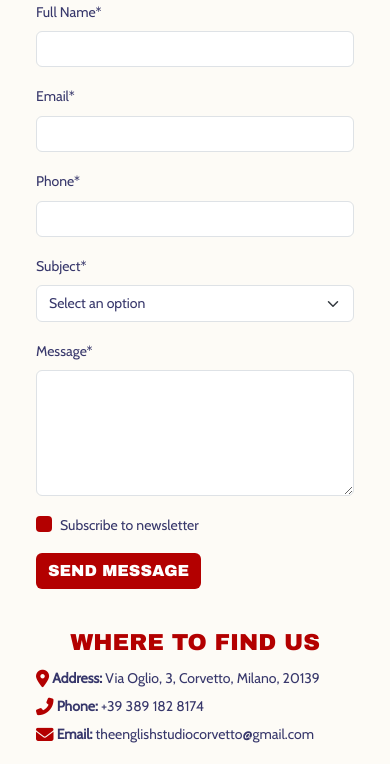
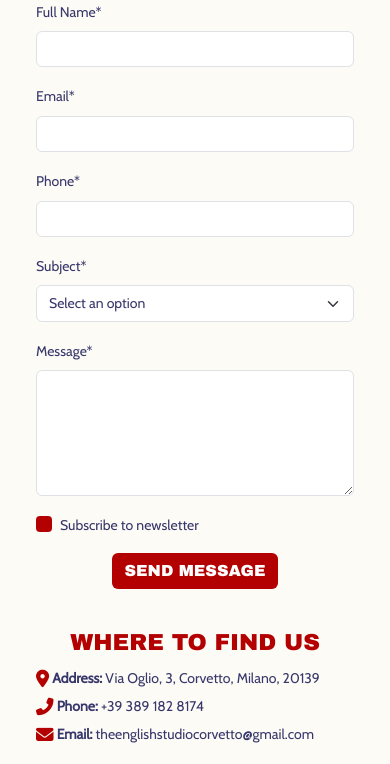
Before and after one commit to kimjev-webdev/theenglishstudiocorvetto, a Django app: page /en/contact/ in a window 390 px wide. Shown: the part 209-973 px from the top of the page. Run offline with Django 5.2, Linux system fonts and the light colour scheme; some libraries are stand-ins or nearby versions.

Commit message:
minor button layout adjustment on contact.html

```diff
--- a/main/static/css/styles.css
+++ b/main/static/css/styles.css
@@ -269,6 +269,12 @@ img.footerpic {
     border-radius: 1rem;
   }
 
+  .center-on-mobile {
+    display: block;
+    margin-left: auto;
+    margin-right: auto;
+  }
+
  .smallerheader {
     font-size: 16px !important;
     line-height: 1.2 !important;
--- a/main/templates/contact.html
+++ b/main/templates/contact.html
@@ -53,7 +53,7 @@
           </label>
         </div>
 
-        <button type="submit" class="btn primaryfont btn-red mb-3">{% trans "Send Message" %}</button>
+        <button type="submit" class="btn center-on-mobile primaryfont btn-red mb-3">{% trans "Send Message" %}</button>
       </form>
     </section>
 
```
